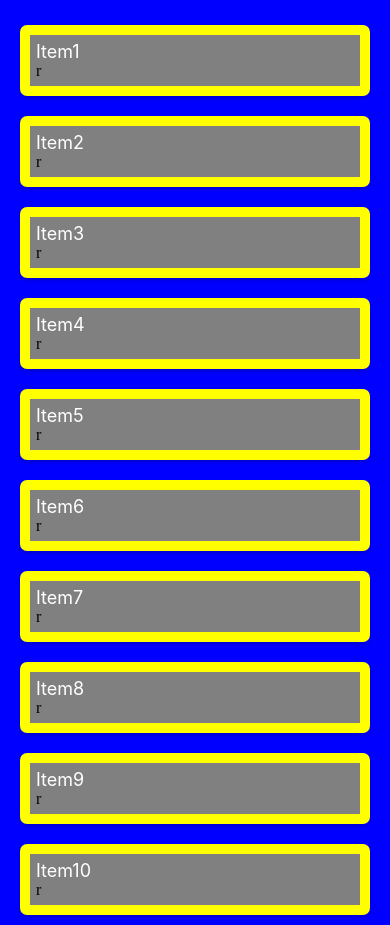
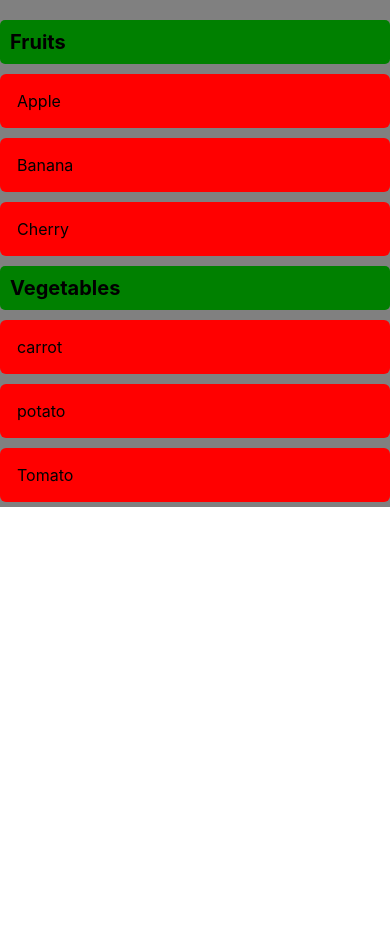
Before and after one commit to bhattk64/React-Native-Practice, a React Native app: screen / in a window 390 px wide. After the commit the page ends 844 px from the top, so only its background shows below. Built offline with nearby package versions, Linux system fonts and the light colour scheme.

Commit message:
using section list we can also  show how the  nested data into the form of list

```diff
--- a/App.jsx
+++ b/App.jsx
@@ -2,7 +2,8 @@
 // import {Text,View,Button}from 'react-native'
 // import First from './src/components/First'
 import {View} from 'react-native'
-import FlatListScreen from './src/components/FlatListScreen'
+// import FlatListScreen from './src/components/FlatListScreen'
+import SectionListScreen from './src/components/SectionListScreen'
 // import InputText from './src/components/InputText'
 // import Styling from './src/components/Styling'
 // import JSX from './src/components/JSX'
@@ -24,7 +25,8 @@
     {/* <Props/> */}
     {/* <InputText/> */}
     {/* <Styling/> */}
-    <FlatListScreen/>
+    {/* <FlatListScreen/> */}
+    <SectionListScreen/>
     </View>
 
 
--- /dev/null
+++ b/src/components/SectionListScreen.jsx
@@ -0,0 +1,82 @@
+import { View, Text, SectionList, StyleSheet } from 'react-native'
+import React from 'react'
+
+const listItems=[
+{
+    title:'Fruits',
+    data:[
+        {id:1,name:'Apple'},
+        {id:2,name:'Banana'},
+        {id:3,name:'Cherry'},
+
+    ],
+},
+
+{
+    title:'Vegetables',
+    data:[
+        {id:4,name:'carrot'},
+        {id:5,name:'potato'},
+        {id:6,name:'Tomato'},
+
+    ],
+},
+
+]
+const SectionListScreen = () => {
+    const renderItem=({item})=>(
+        <View style={styles.item}>
+            <Text style={styles.title}>{item.name}</Text>
+        </View>
+    )
+    const renderSectionHeader=({section})=>(
+        <View style={styles.headers}>
+            <Text style={styles.headerstitles}>{section.title}</Text>
+        </View>
+    )
+  return (
+    <View style={styles.container}>
+     <SectionList
+     sections={listItems}
+     renderItem={renderItem}
+     renderSectionHeader={renderSectionHeader}
+     keyExtractor={(item)=>item.id}
+     />
+    </View>
+  )
+}
+
+const styles=StyleSheet.create({
+    container:{
+        backgroundColor:'gray',
+        paddingTop:15,
+
+    },
+    item:{
+        backgroundColor:'red',
+        padding:10,
+        marginVertical:5,
+        borderRadius:6
+    },
+
+    title:{
+        backgroundColor:'Blue',
+        padding:7,
+        fontSize:16,
+
+    },
+    headers:{
+        backgroundColor:'green',
+        padding:10,
+        borderRadius:5,
+        marginVertical:5,
+    },
+    headerstitles:{
+        fontSize:20,
+        fontWeight:'bold',
+
+    },
+
+})
+
+export default SectionListScreen
```
